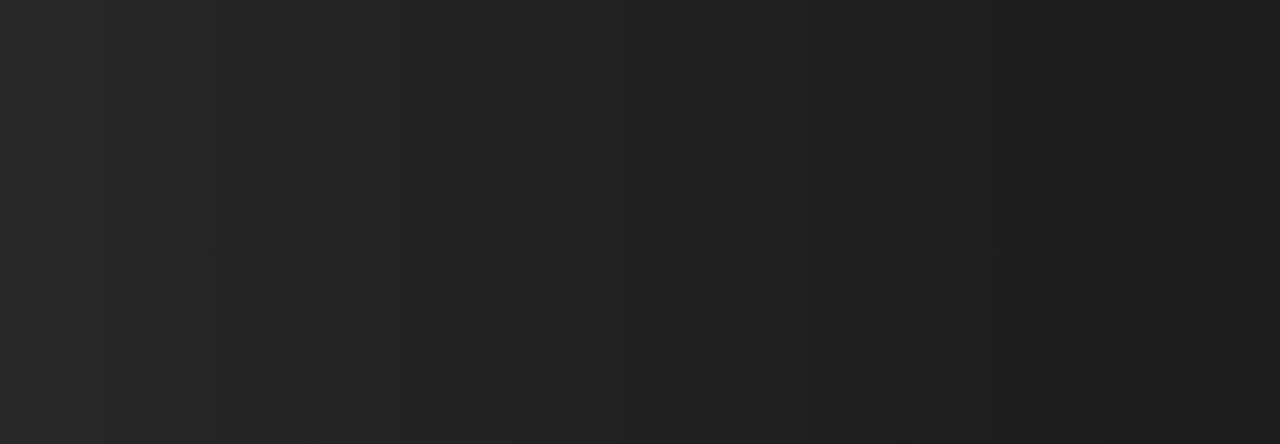
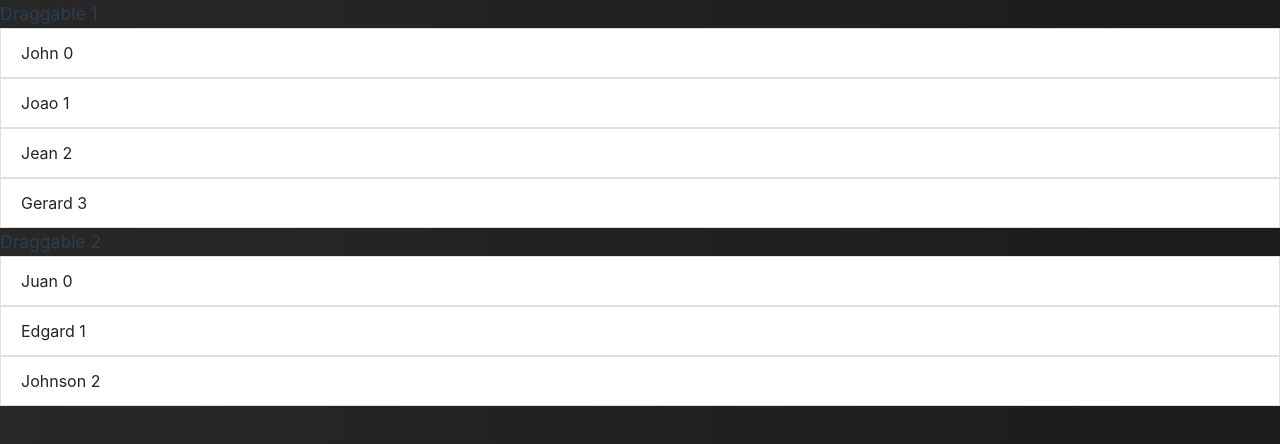
Before and after one commit to alexpod/kanban-board, a Vue app: page /test in a window 1280 px wide. Before the commit this address had no page. Shown: the top 444 px of the page. Built offline with nearby package versions, Linux system fonts and the light colour scheme.

Commit message:
demo page

```diff
--- a/src/router/index.js
+++ b/src/router/index.js
@@ -1,5 +1,6 @@
 import { createRouter, createWebHistory } from 'vue-router'
 import HomeView from '../views/HomeView.vue'
+import TestView from '../views/TestView.vue'
 
 const router = createRouter({
   history: createWebHistory(import.meta.env.BASE_URL),
@@ -9,6 +10,11 @@
       name: 'home',
       component: HomeView
     },
+    {
+      path: '/test',
+      name: 'test',
+      component: TestView
+    },
   ]
 })
 
--- /dev/null
+++ b/src/views/TestView.vue
@@ -0,0 +1,91 @@
+<template>
+  <div class="row">
+    <div class="col-3">
+      <h3>Draggable 1</h3>
+      <draggable
+        class="list-group"
+        :list="list1"
+        group="people"
+        @change="log"
+        itemKey="name"
+      >
+        <template #item="{ element, index }">
+          <div class="list-group-item">{{ element.name }} {{ index }}</div>
+        </template>
+      </draggable>
+    </div>
+
+    <div class="col-3">
+      <h3>Draggable 2</h3>
+      <draggable
+        class="list-group"
+        :list="list2"
+        group="people"
+        @change="log"
+        itemKey="name"
+      >
+        <template #item="{ element, index }">
+          <div class="list-group-item">{{ element.name }} {{ index }}</div>
+        </template>
+      </draggable>
+    </div>
+  </div>
+</template>
+<script>
+import draggable from 'vuedraggable'
+
+export default {
+  name: "two-lists",
+  display: "Two Lists",
+  order: 1,
+  components: {
+    draggable
+  },
+  data() {
+    return {
+      list1: [
+        { name: "John", id: 1 },
+        { name: "Joao", id: 2 },
+        { name: "Jean", id: 3 },
+        { name: "Gerard", id: 4 }
+      ],
+      list2: [
+        { name: "Juan", id: 5 },
+        { name: "Edgard", id: 6 },
+        { name: "Johnson", id: 7 }
+      ]
+    };
+  },
+  methods: {
+    add: function() {
+      this.list.push({ name: "Juan" });
+    },
+    replace: function() {
+      this.list = [{ name: "Edgard" }];
+    },
+    clone: function(el) {
+      return {
+        name: el.name + " cloned"
+      };
+    },
+    log: function(evt) {
+      window.console.log(evt);
+    }
+  }
+};
+</script>
+
+<style lang="scss">
+.list-group-item {
+  cursor: move;
+  position: relative;
+  display: block;
+  padding: 0.75rem 1.25rem;
+  background-color: #fff;
+  border: 1px solid rgba(0,0,0,.125);
+  font-size: 1rem;
+    font-weight: 400;
+    line-height: 1.5;
+    color: #212529;
+}
+</style>
```
